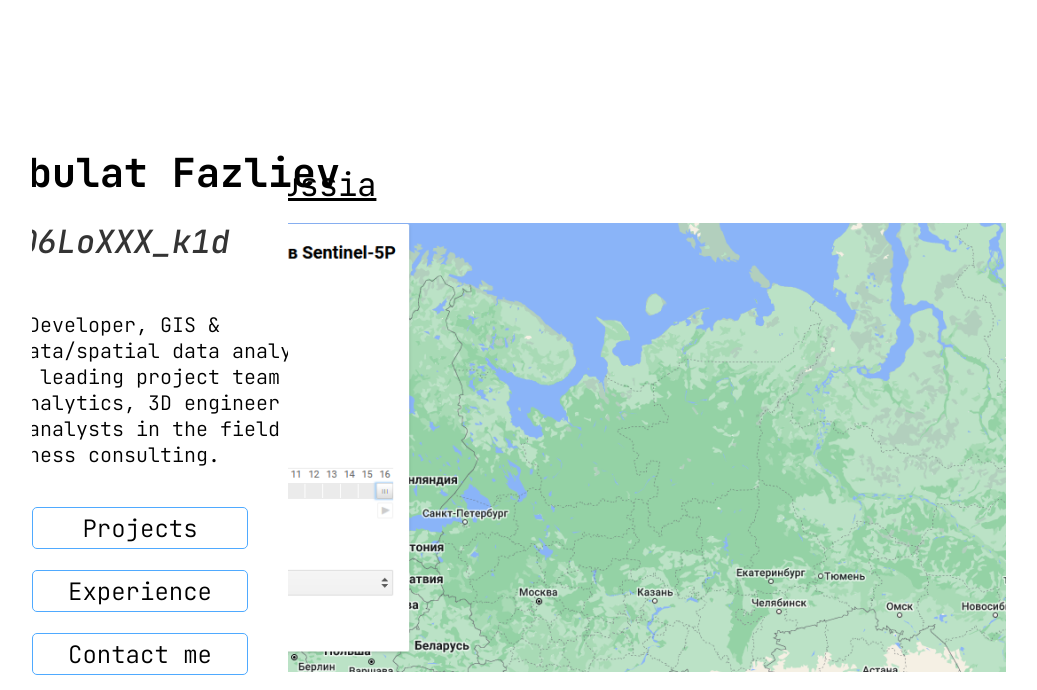
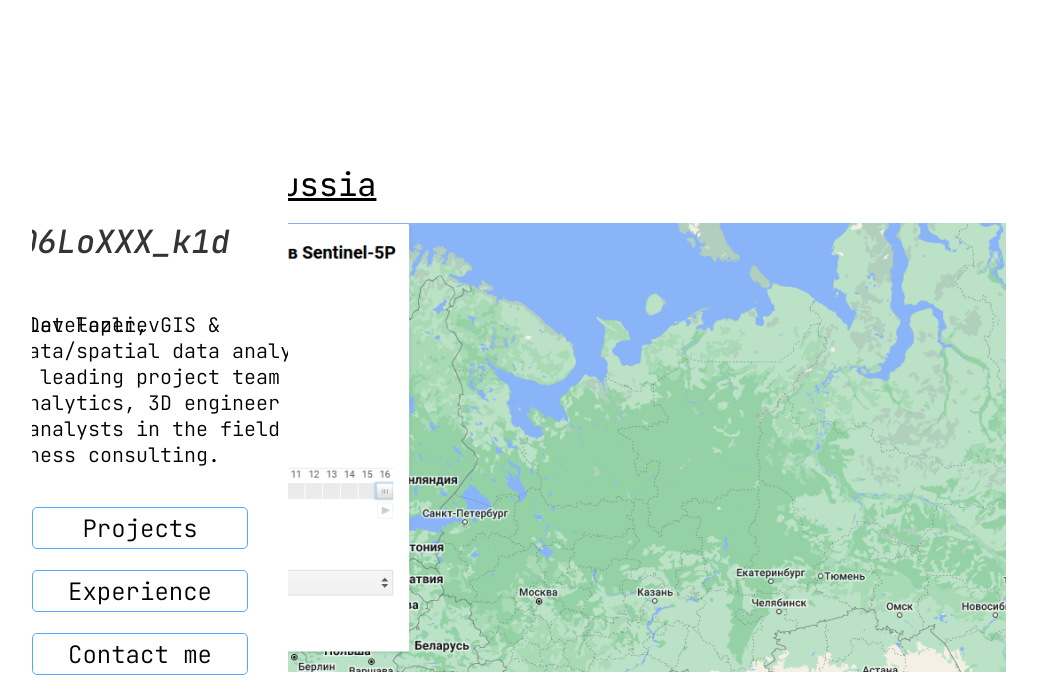
Before and after one commit to akbulat/portfolio, a website built with Parcel: page index.html in a window 1280 px wide. Shown: the whole page, without its empty margins (96-1133 px from the left). Built offline with nearby package versions, Linux system fonts and the light colour scheme.

Commit message:
Update index.css

```diff
--- a/index.css
+++ b/index.css
@@ -1,19 +1,16 @@
 .b,
 .geodata-spatial-data {
   position: absolute;
-  top: 0;
+  top: 166px; /* или другое значение, если необходимо */
   left: calc(50% - 244px);
-  font-size: var(--font-size-21xl);
-  margin-bottom: 30px;
-}
-.geodata-spatial-data {
-  top: 166px;
   font-size: var(--font-size-xl);
   font-weight: 300;
   display: inline-block;
   width: 360px;
   height: 155px;
+  margin-bottom: 50px; /* Увеличенный нижний отступ */
 }
+
 .geodata-ingeneer {
   position: absolute;
   top: 74px;
@@ -548,7 +545,6 @@ cursor: pointer;
   height: 1074px;
   overflow: hidden;
   flex-shrink: 0;
-  margin-top: 50px;
 }
 .b5 {
   position: absolute;
```
